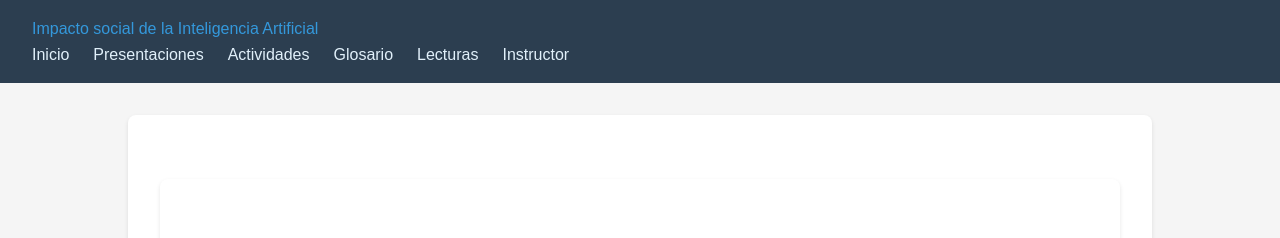
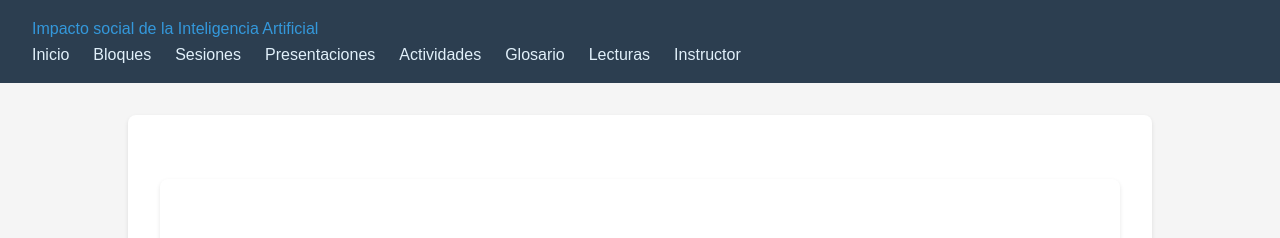
Before and after one commit to ArnulfoPerez/impacto_ai, a Jekyll site: the page built from index.md, in a window 1280 px wide. Shown: the top 238 px of the page. Built offline with Jekyll 4.4.1, drawn with Linux system fonts in a browser that asks for light colours.

Commit message:
Update _config.yml
agregar bloques y sesiones

```diff
--- a/_config.yml
+++ b/_config.yml
@@ -34,6 +34,10 @@ plugins:
 navigation:
   - title: "Inicio"
     url: "/"
+  - title: "Bloques"
+    url: "/bloques/"
+  - title: "Sesiones"
+    url: "/sesiones/"
   - title: "Presentaciones"
     url: "/presentaciones/"
   - title: "Actividades"
```
